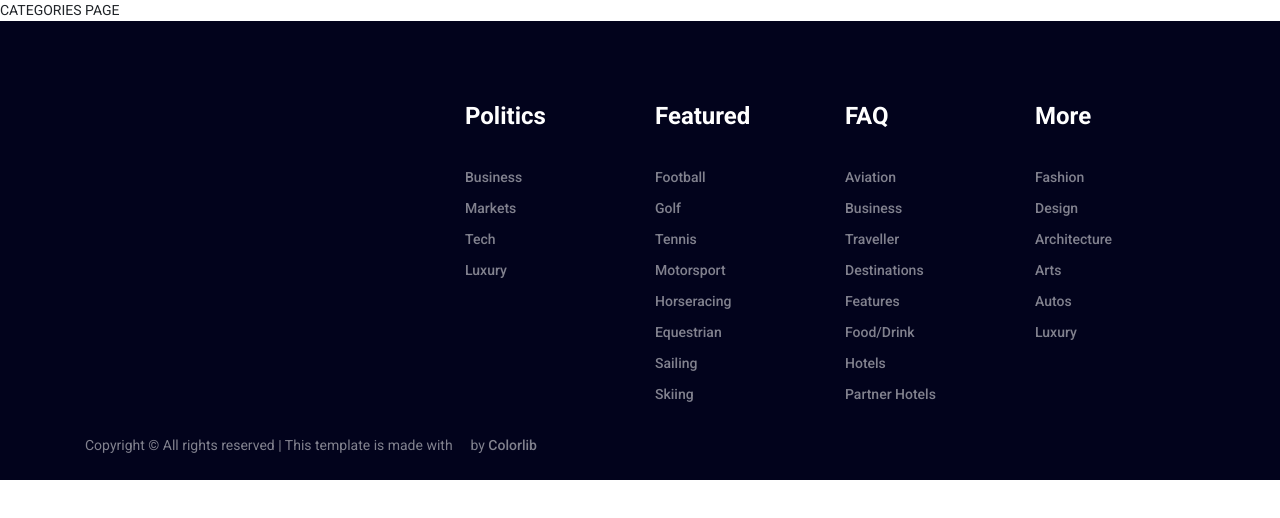
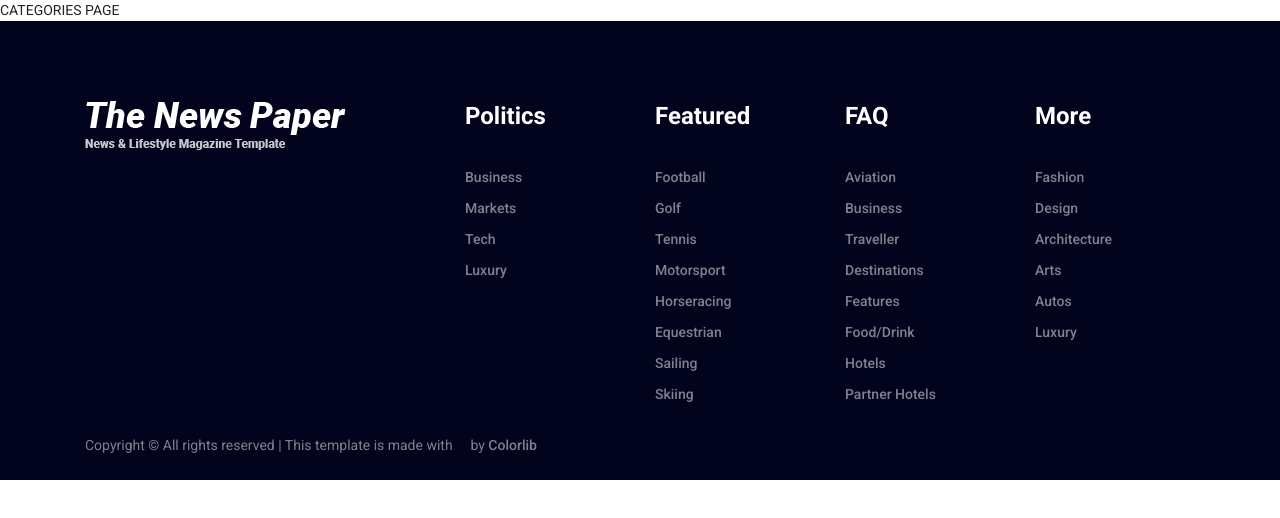
Before and after one commit to Consatanos/newspaper, a React (Create React App) app: page /categories in a window 1280 px wide. Shown: the top 518 px of the page. Built offline with nearby package versions, Linux system fonts and the light colour scheme; a web font is replaced by a local one.

Commit message:
footer navigation

```diff
--- a/src/components/footer/footer.js
+++ b/src/components/footer/footer.js
@@ -1,5 +1,6 @@
 import React from 'react';
-import { Link } from 'react-router-dom';
+
+import Logo from '../logo';
 import NavigationListContainer from '../../containers/navigation-list-container';
 
 const Footer = () => {
@@ -13,7 +14,8 @@ const Footer = () => {
             <div className="col-12 col-sm-6 col-lg-4">
               <div className="footer-widget-area mt-80">
                 {/* Footer Logo */}
-
+                <Logo
+                  classMod={'footer-logo'} />
                 {/* List */}
 
               </div>
--- /dev/null
+++ b/src/components/logo/index.js
@@ -0,0 +1,3 @@
+import Logo from './logo';
+
+export default Logo;
--- /dev/null
+++ b/src/components/logo/logo.js
@@ -0,0 +1,13 @@
+import React from 'react';
+import logo from './logo.png';
+
+const Logo = (props) => {
+  const { classMod } = props;
+  return (
+    <div className={classMod}>
+      <a href="/"><img src={logo} alt="" /></a>
+    </div>
+  )
+};
+
+export default Logo;
```
Also changed, not shown: src/components/logo/logo.png (added).
